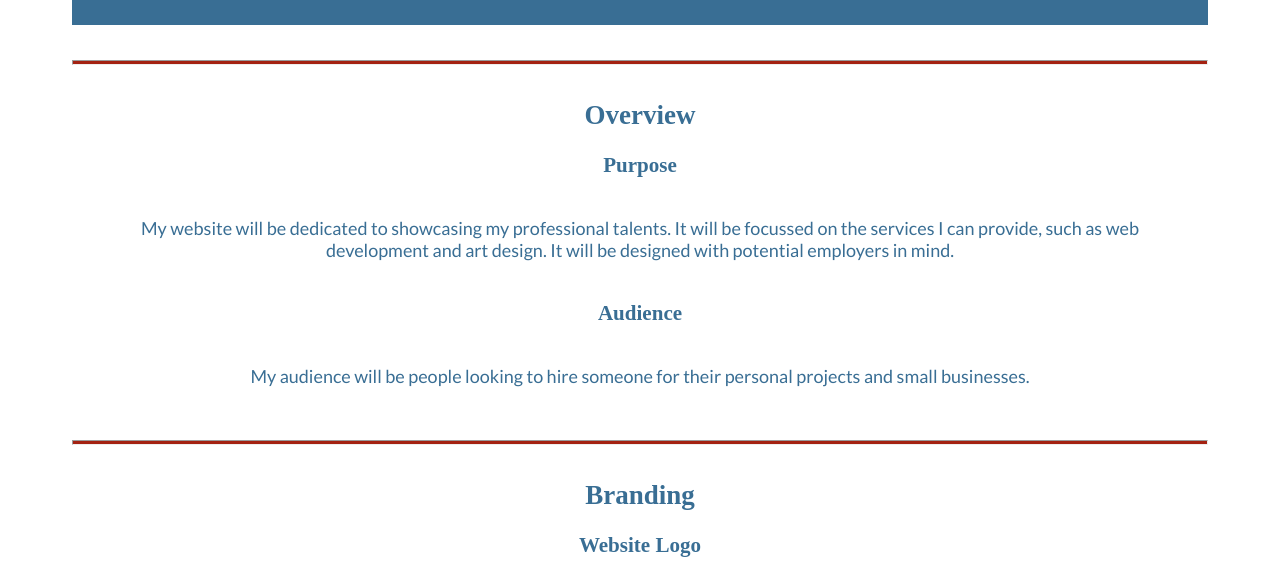
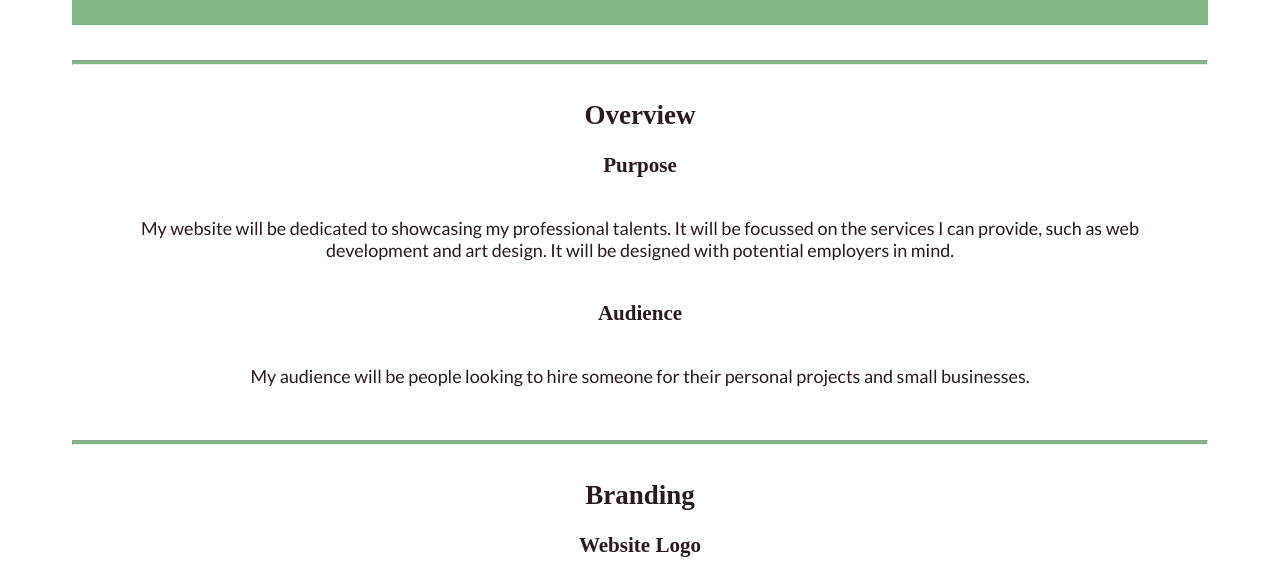
Before and after one commit to Sooz52/personal-site-plan, a plain HTML site: page site-plan.html in a window 1280 px wide. Shown: the part 280-853 px from the top of the page. Drawn offline with Linux system fonts and the light colour scheme; a web font is replaced by a local one.

Commit message:
Update site-plan.css

```diff
--- a/site-plan.css
+++ b/site-plan.css
@@ -5,25 +5,25 @@ Fonts are separated by a | */
 
 :root {
   /* change the values below to your colors from your palette */
-  --primary-color: #396E94   ;
-  --secondary-color: #E7C24F ;
-  --accent1-color: #A42212;
-  --accent2-color: white;
+  --primary-color: #2A1A1F;
+  --secondary-color: #204627;
+  --accent1-color: #7FB685;
+  --accent2-color: #FF9A5C;
 
   /* change the values below to your chosen font(s) */
   --heading-font: "IM Fell French Canon SC";
   --paragraph-font: Lato, Helvetica, sans-serif;
 
   /* these colors below should be chosen from among your palette colors above */
-  --headline-color-on-white: #396E94;  /* headlines on a white background */
+  --headline-color-on-white: #2A1A1F;  /* headlines on a white background */
   --headline-color-on-color: white; /* headlines on a colored background */
-  --paragraph-color-on-white: #396E94; /* paragraph text on a white background */
+  --paragraph-color-on-white: #2A1A1F; /* paragraph text on a white background */
   --paragraph-color-on-color: white; /* paragraph text on a colored background */
-  --paragraph-background-color: #396E94  ;
-  --nav-link-color: #396E94;
-  --nav-background-color: #D4AC0D;
+  --paragraph-background-color: #7FB685  ;
+  --nav-link-color: #FF9A5C;
+  --nav-background-color: #204627;
   --nav-hover-link-color: white;
-  --nav-hover-background-color: #396E94;
+  --nav-hover-background-color:  #7FB685;
 }
 
 
```
